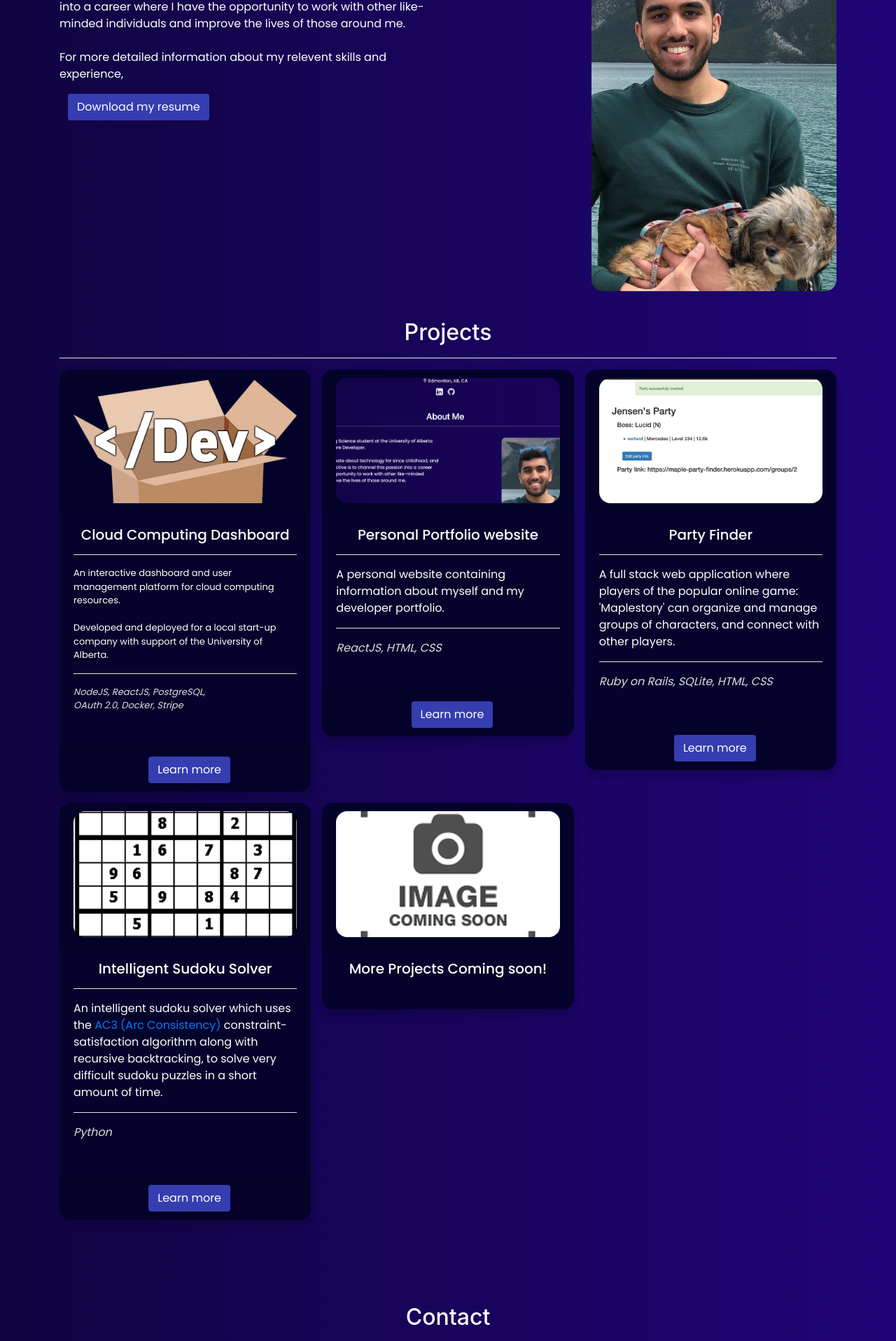
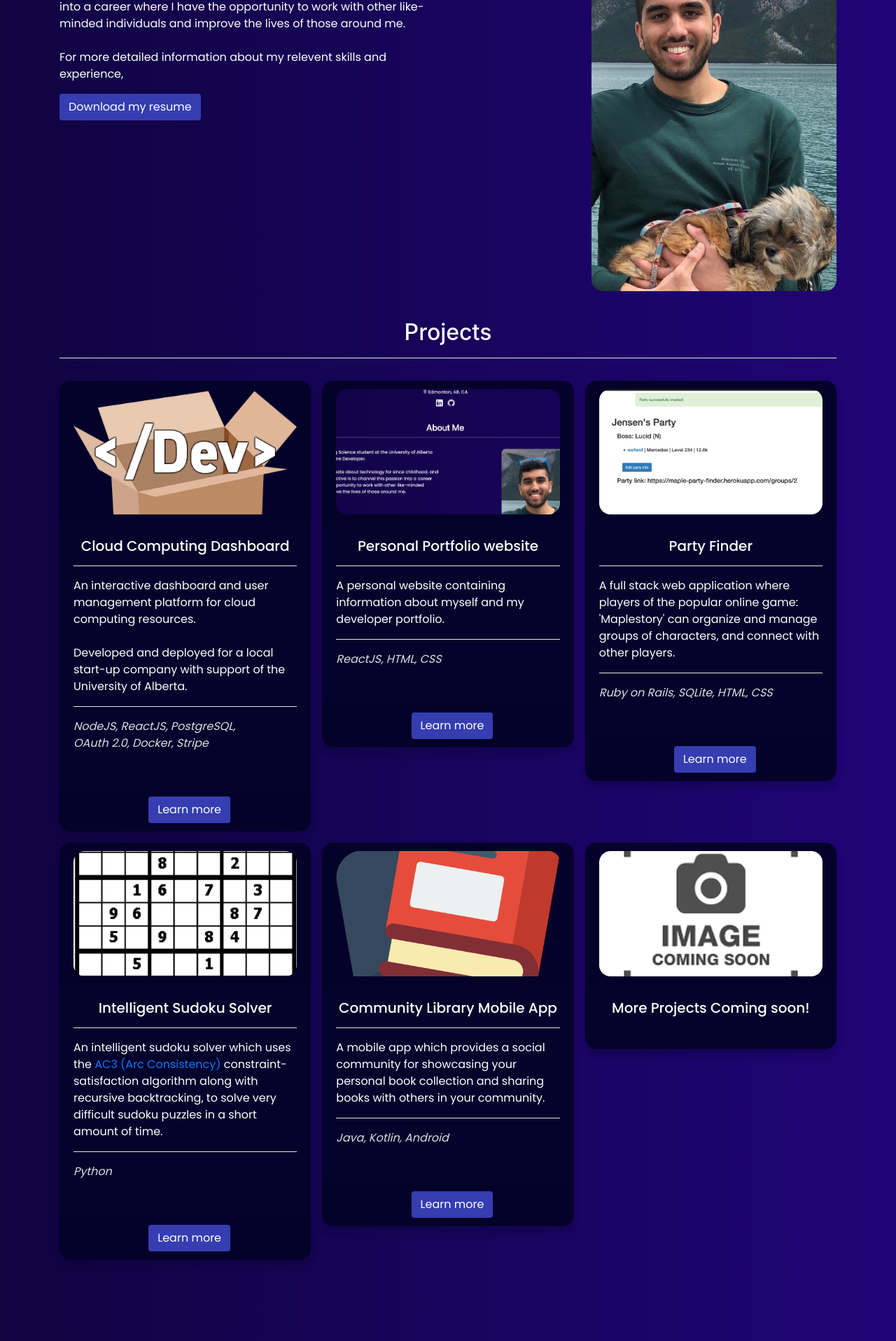
Before and after one commit to jensenkhem/portfolio-website, a React (Create React App) app: page / in a window 1280 px wide. Shown: the part 480-2396 px from the top of the page at 70% size. Built offline with nearby package versions, Linux system fonts and the light colour scheme.

Commit message:
Add one more project

```diff
--- a/src/components/about/About.jsx
+++ b/src/components/about/About.jsx
@@ -4,6 +4,7 @@ import jensen from '../../assets/jensen.jpg'
 import resume from '../../assets/resume.pdf'
 const About = () => {
   const style = {"font-family": "Poppins"}
+  const style2 = {"margin-left": "0px"}
   return (
     <>
     <div className="container about__container" id="about">
@@ -17,7 +18,7 @@ const About = () => {
             individuals and improve the lives of those around me.
             <br></br><br></br>
             <p>For more detailed information about my relevent skills and experience,</p>
-            <button className="btn resumebutton"><a href={resume} target="_blank" rel="noreferrer">Download my resume</a></button>
+            <button className="btn resumebutton" style={style2}><a href={resume} target="_blank" rel="noreferrer">Download my resume</a></button>
         </div>
         <img className='me' alt="me!" src={jensen}></img>
       </div>
--- a/src/components/about/about.css
+++ b/src/components/about/about.css
@@ -25,6 +25,3 @@
     display: block;
     border-radius: 1rem;
 }
-.resumebutton {
-    margin-left: 0;
-}
--- a/src/components/projects/Projects.jsx
+++ b/src/components/projects/Projects.jsx
@@ -4,9 +4,9 @@ import devinabox from '../../assets/devinabox.jpg'
 import portfolio from '../../assets/portfolio.png'
 import maplefinder from '../../assets/maplefinder.png'
 import sudoku from '../../assets/sudoku.png'
+import gearbook from '../../assets/gearbook.png'
 import comingsoon from '../../assets/comingsoon.png'
 const Projects = () => {
-  const smallFont= {"font-size": "13px"}
   return (
     <div className="container projects__container" id="projects">
       <h2>Projects</h2>
@@ -16,7 +16,7 @@ const Projects = () => {
           <div className="card-header card-image">
             <img className="project-img" src={devinabox} alt="dev in a box card"></img>
           </div>
-          <div className="card-body" style={smallFont}>
+          <div className="card-body">
             <div className="card-title"><h5>Cloud Computing Dashboard</h5></div>
             <hr></hr>
             An interactive dashboard and user management platform for cloud computing resources.
@@ -85,6 +85,24 @@ const Projects = () => {
         </div>
         <div className="card card-shadow">
           <div className="card-header card-image">
+            <img className="project-img" src={gearbook} alt="something else card"></img>
+          </div>
+          <div className="card-body">
+            <div className="card-title"><h5>Community Library Mobile App</h5></div>
+            <hr></hr>
+            A mobile app which provides a social community for showcasing your personal book collection
+            and sharing books with others in your community.
+            <hr></hr>
+            <div className="techlist">
+              Java, Kotlin, Android
+            </div>
+          </div>
+          <div className="card-footer">
+            <button className="btn"><a href="https://github.com/CMPUT301F20T30/3dayslate" target="_blank" rel="noreferrer">Learn more</a></button>
+          </div>
+        </div>
+        <div className="card card-shadow">
+          <div className="card-header card-image">
             <img className="project-img" src={comingsoon} alt="something else card"></img>
           </div>
           <div className="card-body">
--- a/src/components/projects/projects.css
+++ b/src/components/projects/projects.css
@@ -10,6 +10,7 @@
     grid-template-columns: repeat(auto-fit, minmax(300px, 1fr));
     gap: 1rem;
     align-items: flex-start;
+    padding-top: 1rem;
     margin-bottom: 5rem;
 }
 
```
Also changed, not shown: src/assets/gearbook.png (added).
